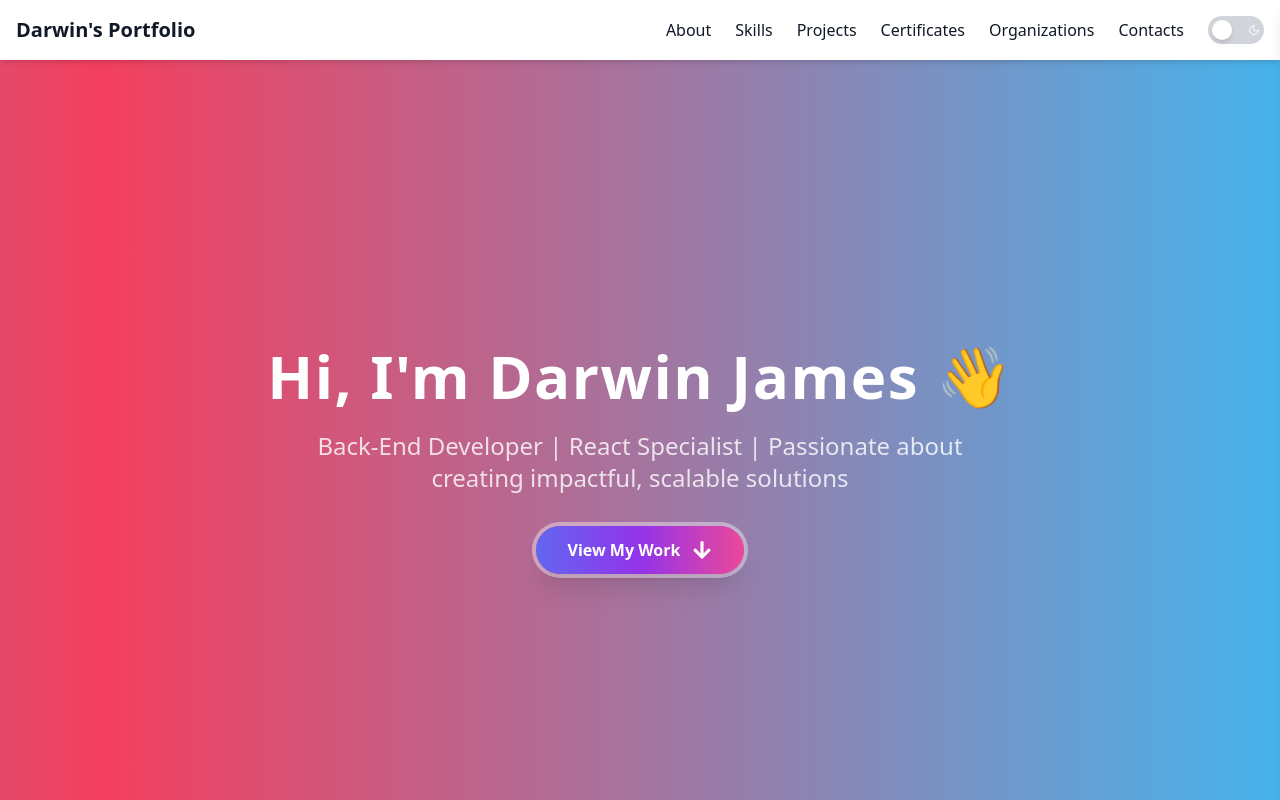
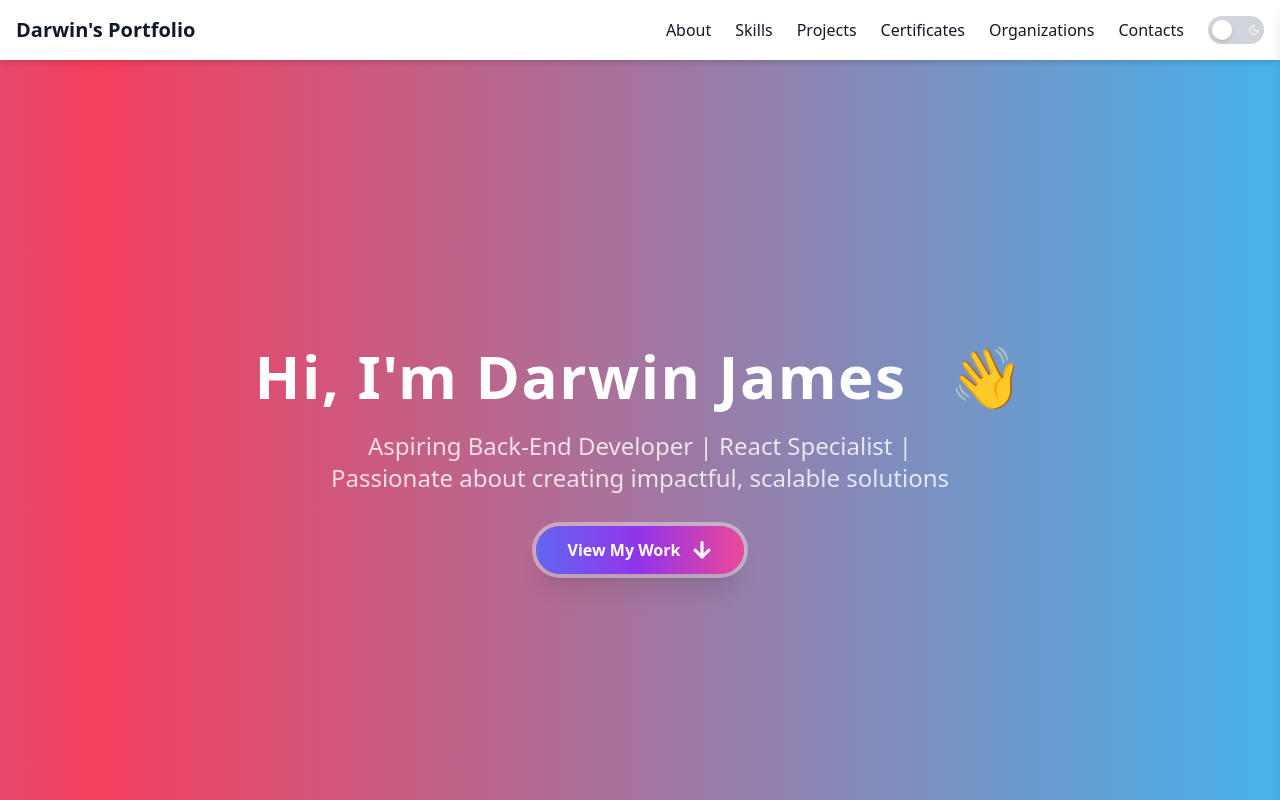
Before and after one commit to DWIX23/portfolio, a React (Vite) app: page / in a window 1280 px wide. Shown: the top 800 px of the page. Built offline with nearby package versions, Linux system fonts and the light colour scheme.

Commit message:
hero new animation

```diff
--- a/package.json
+++ b/package.json
@@ -23,6 +23,7 @@
     "react-particles": "^2.12.2",
     "react-responsive-carousel": "^3.2.23",
     "react-slick": "^0.30.3",
+    "react-type-animation": "^3.2.0",
     "slick-carousel": "^1.8.1"
   },
   "devDependencies": {
--- a/src/components/Hero.jsx
+++ b/src/components/Hero.jsx
@@ -1,11 +1,15 @@
 import { useState } from 'react';
 import { FaArrowDown } from 'react-icons/fa'; // Importing an icon for the button
+import { TypeAnimation } from 'react-type-animation'; // Import the typing animation component
 
 function Hero() {
   const [isModalVisible, setIsModalVisible] = useState(false); // State to track modal visibility
+  const [showEmoji, setShowEmoji] = useState(false); // State to track when to show the emoji
+  const [isTypingComplete, setIsTypingComplete] = useState(false); // State to control cursor
 
   // Scroll to the projects section when the button is clicked
   const smoothScrollTo = (target, duration = 800, offset = 80) => {
+    // ... (keep your existing smoothScrollTo function)
     const start = window.scrollY;
     const end = target.getBoundingClientRect().top + window.scrollY - offset;
     const distance = end - start;
@@ -47,19 +51,47 @@ function Hero() {
       className="min-h-screen flex flex-col justify-center items-center text-center bg-gradient-to-r from-custom-gradient-start via-custom-gradient-middle via-custom-gradient-rose via-custom-gradient-red via-custom-gradient-rose via-custom-gradient-end to-custom-gradient-start bg-[length:200%_200%] bg-[position:0%_50%] animate-gradient-loop px-4 sm:px-6 lg:px-8"
     >
       <h1 className="text-4xl sm:text-5xl md:text-6xl font-extrabold text-white mb-6 tracking-wide">
-        Hi, I'm Darwin James{' '}
+        {/* Typing Animation Component */}
+        <TypeAnimation
+          sequence={[
+            300, // Initial delay before typing starts
+            'Hi, Welcome!',
+            1500, // Wait after "Welcome!"
+            'Hi, ', // Delete "Welcome!"
+            500,  // Wait after deleting
+            'Hi, I\'m Darwin James',
+            50, // Type the final name
+            // --- Sequence Change Starts Here ---
+            () => {
+              setIsTypingComplete(true); // <-- Hide cursor immediately
+            },
+            300, // <-- Short delay (50ms) to allow cursor state update to process
+            () => {
+              setShowEmoji(true); // <-- Show emoji AFTER cursor is hidden
+            }
+            // --- Sequence Change Ends Here ---
+          ]}
+          wrapper="span"
+          // Control cursor visibility using state
+          cursor={!isTypingComplete} // Cursor is visible only when isTypingComplete is false
+          repeat={0}
+          style={{ display: 'inline-block' }}
+        />
+        {/* Conditionally render the emoji span */}
+        {showEmoji && (
           <span
             role="img"
             aria-label="wave"
-          className="inline-block animate-wave origin-[70%_70%] wave-emoji" // Add a class to the emoji for targeting
-          onClick={handleEmojiClick} // Add the click handler to toggle the modal
+            className="inline-block origin-[70%_70%] wave-emoji ml-2 animate-wave"
+            onClick={handleEmojiClick}
           >
             👋
           </span>
+        )}
       </h1>
 
       <p className="text-lg sm:text-xl md:text-2xl text-white opacity-80 mb-8 max-w-2xl">
-        Back-End Developer | React Specialist | Passionate about creating impactful, scalable solutions
+        Aspiring Back-End Developer | React Specialist | Passionate about creating impactful, scalable solutions
       </p>
       <a
         href="#projects"
@@ -81,7 +113,7 @@ function Hero() {
               I love you Yaniiii💖❤️💖
             </p>
             <button
-              onClick={() => setIsModalVisible(false)} // Close the modal when button is clicked
+              onClick={() => setIsModalVisible(false)}
               className="mt-4 px-6 py-2 bg-blue-500 text-white rounded-lg hover:bg-blue-600 dark:bg-blue-700 dark:hover:bg-blue-800"
             >
               Close
--- a/src/components/Skills.jsx
+++ b/src/components/Skills.jsx
@@ -1,3 +1,5 @@
+// c:\xampp\htdocs\dars\my-portfolio\src\components\Skills.jsx
+
 import { useInView } from 'react-intersection-observer';
 import {
   FaReact, FaJs, FaNode, FaGitAlt, FaGithub, FaBootstrap
@@ -7,40 +9,43 @@ import {
 } from 'react-icons/si';
 import { BiLogoVisualStudio } from 'react-icons/bi';
 import { IoLogoNodejs } from 'react-icons/io5';
-import TechItem from '../hooks/TechItem';
+import TechItem from '../hooks/TechItem'; // Correct path
+
+// --- Adjust Icon Sizes ---
+const iconSize = 40; // Define a common size
 
 const techGroups = [
   {
     title: 'Front-end',
     items: [
-      { title: 'HTML', icon: <SiHtml5 size={48} className="text-orange-500" /> },
-      { title: 'CSS', icon: <SiCss3 size={48} className="text-blue-600" /> },
-      { title: 'JavaScript', icon: <FaJs size={48} className="text-yellow-400" /> },
-      { title: 'React', icon: <FaReact size={48} className="text-blue-500" /> },
-      { title: 'Tailwind CSS', icon: <SiTailwindcss size={48} className="text-teal-400" /> },
+      { title: 'HTML', icon: <SiHtml5 size={iconSize} className="text-orange-500" /> },
+      { title: 'CSS', icon: <SiCss3 size={iconSize} className="text-blue-600" /> },
+      { title: 'JavaScript', icon: <FaJs size={iconSize} className="text-yellow-400" /> },
+      { title: 'React', icon: <FaReact size={iconSize} className="text-blue-500" /> },
+      { title: 'Tailwind CSS', icon: <SiTailwindcss size={iconSize} className="text-teal-400" /> },
     ],
   },
   {
     title: 'Back-end',
     items: [
-      { title: 'PHP', icon: <SiPhp size={48} className="text-purple-700" /> },
-      { title: 'Python', icon: <SiPython size={48} className="text-yellow-500" /> },
-      { title: 'Node.js', icon: <IoLogoNodejs size={48} className="text-green-600" /> },
-      { title: 'MySQL', icon: <SiMysql size={48} className="text-blue-700" /> },
+      { title: 'PHP', icon: <SiPhp size={iconSize} className="text-purple-700" /> },
+      { title: 'Python', icon: <SiPython size={iconSize} className="text-yellow-500" /> },
+      { title: 'Node.js', icon: <IoLogoNodejs size={iconSize} className="text-green-600" /> },
+      { title: 'MySQL', icon: <SiMysql size={iconSize} className="text-blue-700" /> },
     ],
   },
   {
     title: 'Tools & Technologies',
     items: [
-      { title: 'VS Code', icon: <BiLogoVisualStudio size={48} className="text-blue-500" /> },
-      { title: 'Git', icon: <FaGitAlt size={48} className="text-red-500" /> },
-      { title: 'GitHub', icon: <FaGithub size={48} className="text-gray-800 dark:text-white" /> },
-      { title: 'Vercel', icon: <SiVercel size={48} className="text-black dark:text-white" /> },
-      { title: 'Hostinger', icon: <SiHostinger size={48} className="text-purple-500" /> },
-      { title: 'Notion', icon: <SiNotion size={48} className="text-black dark:text-white" /> },
-      { title: 'Figma', icon: <SiFigma size={48} className="text-pink-500" /> },
-      { title: 'Canva', icon: <SiCanva size={48} className="text-purple-400" /> },
-      { title: 'Bootstrap', icon: <FaBootstrap size={48} className="text-purple-600" /> },
+      { title: 'VS Code', icon: <BiLogoVisualStudio size={iconSize} className="text-blue-500" /> },
+      { title: 'Git', icon: <FaGitAlt size={iconSize} className="text-red-500" /> },
+      { title: 'GitHub', icon: <FaGithub size={iconSize} className="text-gray-800 dark:text-gray-300" /> }, // Adjusted dark color
+      { title: 'Vercel', icon: <SiVercel size={iconSize} className="text-black dark:text-white" /> },
+      { title: 'Hostinger', icon: <SiHostinger size={iconSize} className="text-purple-500" /> },
+      { title: 'Notion', icon: <SiNotion size={iconSize} className="text-black dark:text-white" /> },
+      { title: 'Figma', icon: <SiFigma size={iconSize} className="text-pink-500" /> },
+      { title: 'Canva', icon: <SiCanva size={iconSize} className="text-purple-400" /> },
+      { title: 'Bootstrap', icon: <FaBootstrap size={iconSize} className="text-purple-600" /> },
     ],
   },
 ];
@@ -51,22 +56,21 @@ function Skills() {
     threshold: 0.1,
   });
 
-  // Create separate refs and inViews for each group
   // eslint-disable-next-line react-hooks/rules-of-hooks
   const groupInViews = techGroups.map(() => useInView({ triggerOnce: false, threshold: 0.1 }));
 
   return (
-    <section id="skills" className="container mx-auto py-20 px-6 scroll-mt-20">
+    <section id="skills" className="container mx-auto py-20 px-4 sm:px-6 scroll-mt-20"> {/* Adjusted padding */}
       <h2
         ref={titleRef}
-        className={`text-3xl md:text-4xl font-bold mb-12 text-center text-gray-900 dark:text-white transition-all duration-700 ease-in-out transform ${
+        className={`text-3xl md:text-4xl font-bold mb-16 text-center text-gray-900 dark:text-white transition-all duration-700 ease-in-out transform ${ // Increased margin
           titleInView ? 'opacity-100 translate-y-0' : 'opacity-0 translate-y-6'
         }`}
       >
         Skills & Technologies
       </h2>
 
-      <div className="space-y-16">
+      <div className="space-y-16"> {/* Increased spacing between groups */}
         {techGroups.map((group, index) => {
           const { ref, inView } = groupInViews[index];
           return (
@@ -77,14 +81,16 @@ function Skills() {
                 inView ? 'opacity-100 translate-y-0' : 'opacity-0 translate-y-6'
               }`}
             >
-              <h3 className="text-xl md:text-2xl font-semibold text-gray-800 dark:text-white mb-8 text-center">
+              <h3 className="text-xl md:text-2xl font-semibold text-gray-800 dark:text-gray-200 mb-8 text-center"> {/* Adjusted dark text */}
                 {group.title}
               </h3>
-              <div className="grid sm:grid-cols-2 md:grid-cols-3 lg:grid-cols-5 gap-6">
+              {/* --- Updated Grid Layout --- */}
+              <div className="grid grid-cols-2 sm:grid-cols-3 md:grid-cols-4 lg:grid-cols-5 gap-4 md:gap-6"> {/* Start with 2 cols, adjust gaps */}
                 {group.items.map((tech, idx) => (
                   <TechItem key={idx} icon={tech.icon} title={tech.title} />
                 ))}
               </div>
+              {/* --- End of Updated Grid Layout --- */}
             </div>
           );
         })}
```
Also changed, not shown: 1 other file (tests, documents, lock files or other folders). Lines whose indentation alone changed are shown as unchanged.
